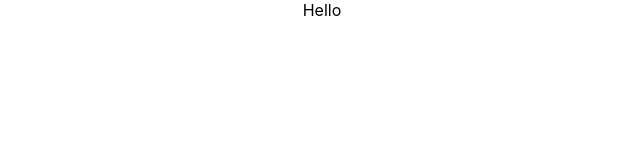
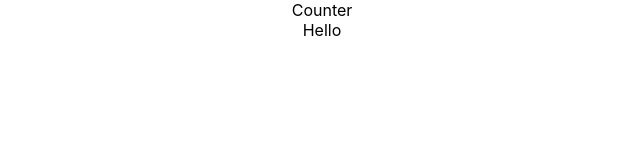
Before and after one commit to DyadyaSerzh/ChakNorrisJoke, a React (Create React App) app: page / in a window 1280 px wide. Shown: the top 160 px of the page, without its empty margins (318-958 px from the left). Built offline with nearby package versions, Linux system fonts and the light colour scheme.

Commit message:
test redux

```diff
--- a/src/App.js
+++ b/src/App.js
@@ -1,12 +1,13 @@
 import './App.css';
 import {Provider} from 'react-redux'
 import store from './store';
-
+import Counter from './components/counter';
 
 function App() {
   return (
     <Provider store={store}>
       <div className="App">
+      <Counter></Counter>
         Hello
       </div>
     </Provider>
--- /dev/null
+++ b/src/components/counter/counter.jsx
@@ -0,0 +1,9 @@
+
+const Counter=()=>{
+return(
+        <div>
+            Counter
+        </div>
+    )
+}
+export default Counter
--- /dev/null
+++ b/src/components/counter/index.js
@@ -0,0 +1,2 @@
+import Counter from "./counter";
+export default Counter
```
